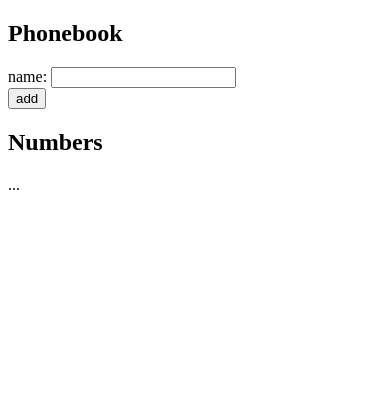
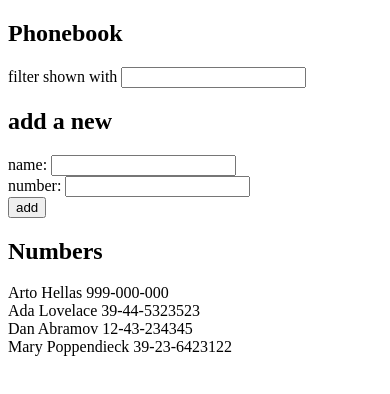
Before and after one commit to kizaski/FullStackOpen1, a React (Create React App) app in the folder part2/phonebook/: page / in a window 390 px wide. Shown: the top 394 px of the page. Built offline with nearby package versions, Linux system fonts and the light colour scheme.

Commit message:
part2: phonebook bad code

```diff
--- a/part2/phonebook/src/App.js
+++ b/part2/phonebook/src/App.js
@@ -1,26 +1,85 @@
 import { useState } from 'react'
+//import componentname from workingdirectory
 
 const App = () =>
 {
   const [ persons, setPersons ] = useState( [
-    { name: 'Arto Hellas' }
+    {
+      name: 'Arto Hellas',
+      number: '999-000-000'
+    },
+    { name: 'Ada Lovelace', number: '39-44-5323523', id: 2 },
+    { name: 'Dan Abramov', number: '12-43-234345', id: 3 },
+    { name: 'Mary Poppendieck', number: '39-23-6423122', id: 4 }
   ] )
+  const [ shownPersons, setShownPersons ] = useState( persons ) //todo reafctor
   const [ newName, setNewName ] = useState( '' )
-
+  const [ newNumber, setNewNumber ] = useState( '' )
+  // console.log( 'object: %O', persons );
+  //submit --> onClick ? react handles it? - event preventDefault does
   return (
     <div>
       <h2>Phonebook</h2>
-      <form>
+      <div>
+        filter shown with <input //refactor
+          onChange={ ( event ) =>
+          {
+            if ( event.target.value === null )
+            {
+              setShownPersons( persons )
+            }
+            else
+            {
+              const filter = new RegExp( `${ event.target.value }`, 'i' )//idea: set only this here and use it in Numbers display below
+              console.log( filter )
+              setShownPersons( persons.filter( p => p.name.match( filter ) ) )//and remove this ; make new encapsulated var for display in Numbers
+            }
+          } } />
+      </div>
+      <h2>add a new</h2>
+      <form onSubmit={ ( event ) =>
+      {
+        event.preventDefault()
+        if ( persons.every( p => p.name !== newName ) )
+        {
+          setShownPersons( [ ...persons, { name: newName, number: newNumber } ] ) //setPersons - doesnt re-render on submit
+          setPersons( [ ...persons, { name: newName, number: newNumber } ] )
+          console.log( persons )
+          console.log( shownPersons )
+        }
+        else
+        {
+          //alert( `${ newName } is already added to the phonebook` )
+        }
+      } }>
         <div>
-          name: <input />
+          name: <input //component - number needs input checking - with callback or builtin validation
+            value={ newName }
+            onChange={ ( event ) =>
+            {
+              setNewName( event.target.value )
+            } } />
+          <br />
+          number: <input
+            value={ newNumber }
+            onChange={ ( event ) =>
+            {
+              setNewNumber( event.target.value )
+            } } />
         </div>
         <div>
           <button type="submit">add</button>
         </div>
-      </form>
+      </form >
       <h2>Numbers</h2>
-      ...
-    </div>
+      <div>
+        {
+          shownPersons === null //todo refactor: look above idea ; if filter -> shownPersons (filteredPersons?) ; render only on first load ; shownPersons !== persons
+            ? persons.map( p => <div>{ p.name } { p.number }</div> )
+            : shownPersons.map( p => <div>{ p.name } { p.number }</div> )
+        }
+      </div>
+    </div >
   )
 }
 
```
